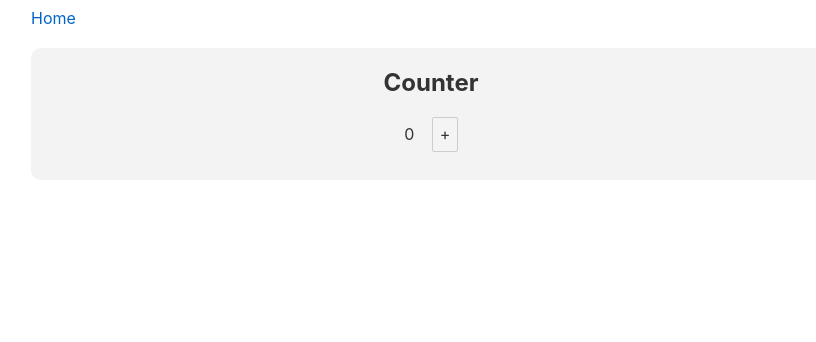
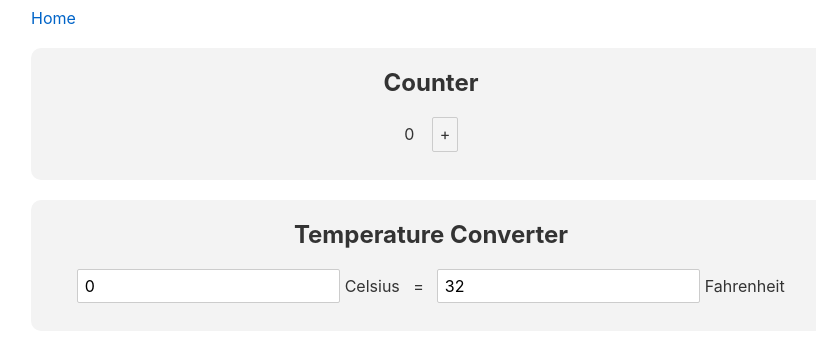
Before and after one commit to theSherwood/7_GUIs, a Svelte app in the folder svelte/: page / in a window 1280 px wide. Shown: the top 342 px of the page, without its empty margins (209-1025 px from the left). Built offline with nearby package versions, Linux system fonts and the light colour scheme.

Commit message:
Implement temperature converter.

```diff
--- a/svelte/src/App.svelte
+++ b/svelte/src/App.svelte
@@ -1,11 +1,13 @@
 <script>
 	import Counter from './tasks/counter.svelte'
+	import TempConverter from './tasks/tempConverter.svelte'
 </script>
 
 <main>
 	<a href="../../index.html">Home</a>
 
 	<Counter />
+	<TempConverter />
 </main>
 
 <style>
--- /dev/null
+++ b/svelte/src/tasks/tempConverter.svelte
@@ -0,0 +1,32 @@
+<script>
+  import Card from '../components/card.svelte'
+
+  let c = 0
+  let f
+
+  function trunc(n) {
+    return Number(n.toFixed(2))
+  }
+  function updateC() {
+    f = Number(f) || 0
+    c = trunc((5/9) * (f - 32))
+  }
+  function updateF() {
+    c = Number(c) || 0
+    f = trunc(((9/5) * c) + 32)
+  }
+
+  updateF()
+</script>
+
+<Card title={'Temperature Converter'}>
+  <span><input bind:value={c} on:input={updateF}/> Celsius</span>
+  &nbsp;&nbsp;=&nbsp;&nbsp;
+  <span><input bind:value={f} on:input={updateC}/> Fahrenheit</span>
+</Card>
+
+<style>
+  span {
+    display: inline-block;
+  }
+</style>
```
